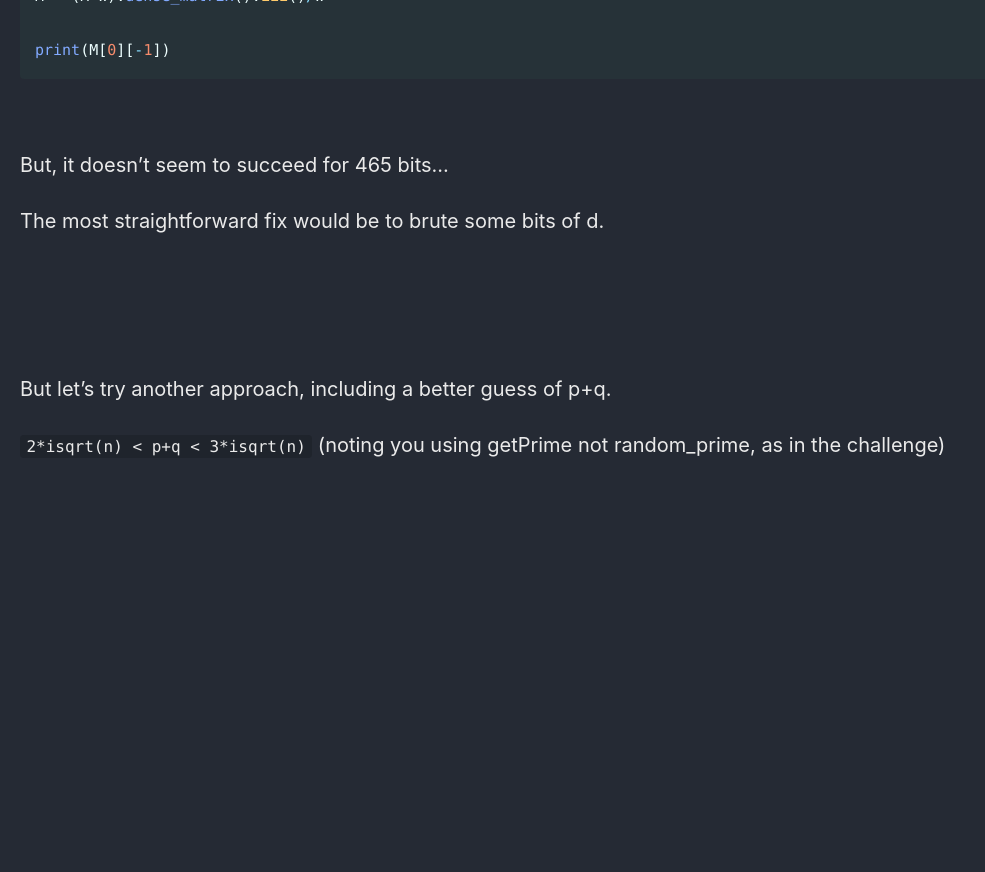
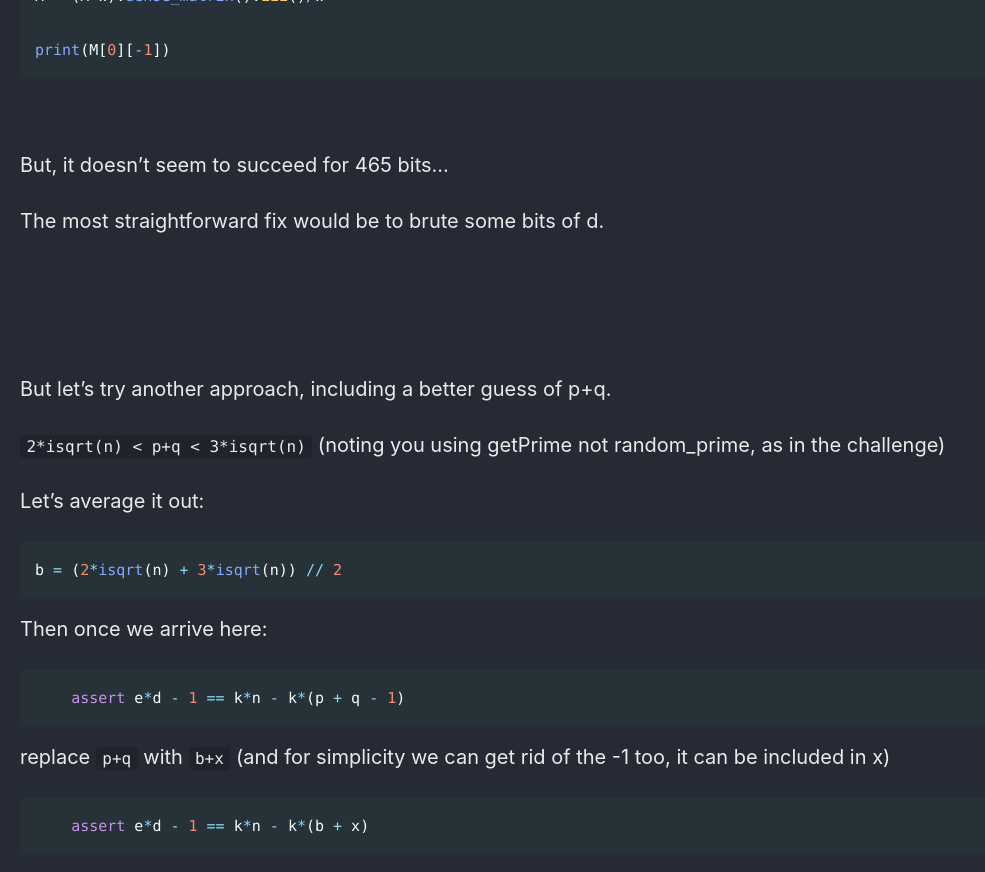
Before and after one commit to Connor-McCartney/Connor-McCartney.github.io, a Jekyll site: the page built from _pages/cryptography/other/Not-so-hard-RSA-HITCON-2019-Quals.md, in a window 1280 px wide and 900 px high, scrolled down 3840 px. Shown: the top 872 px of the window, without its empty margins (0-985 px from the left). Built offline with Jekyll 4.4.1, drawn with Linux system fonts in a browser that asks for light colours; cached includes are drawn as plain includes; before the commit the page ends 4356 px from its top, so only the background shows below that.

Commit message:
Update Not-so-hard-RSA-HITCON-2019-Quals.md

````diff
--- a/_pages/cryptography/other/Not-so-hard-RSA-HITCON-2019-Quals.md
+++ b/_pages/cryptography/other/Not-so-hard-RSA-HITCON-2019-Quals.md
@@ -162,3 +162,21 @@ The most straightforward fix would be to brute some bits of d.
 But let's try another approach, including a better guess of p+q.
 
 `2*isqrt(n) < p+q < 3*isqrt(n)` (noting you using getPrime not random_prime, as in the challenge)
+
+Let's average it out:
+
+```python
+b = (2*isqrt(n) + 3*isqrt(n)) // 2
+```
+
+Then once we arrive here:
+
+```python
+    assert e*d - 1 == k*n - k*(p + q - 1)
+```
+
+replace `p+q` with `b+x`  (and for simplicity we can get rid of the -1 too, it can be included in x)
+
+```python
+    assert e*d - 1 == k*n - k*(b + x)
+```
````
